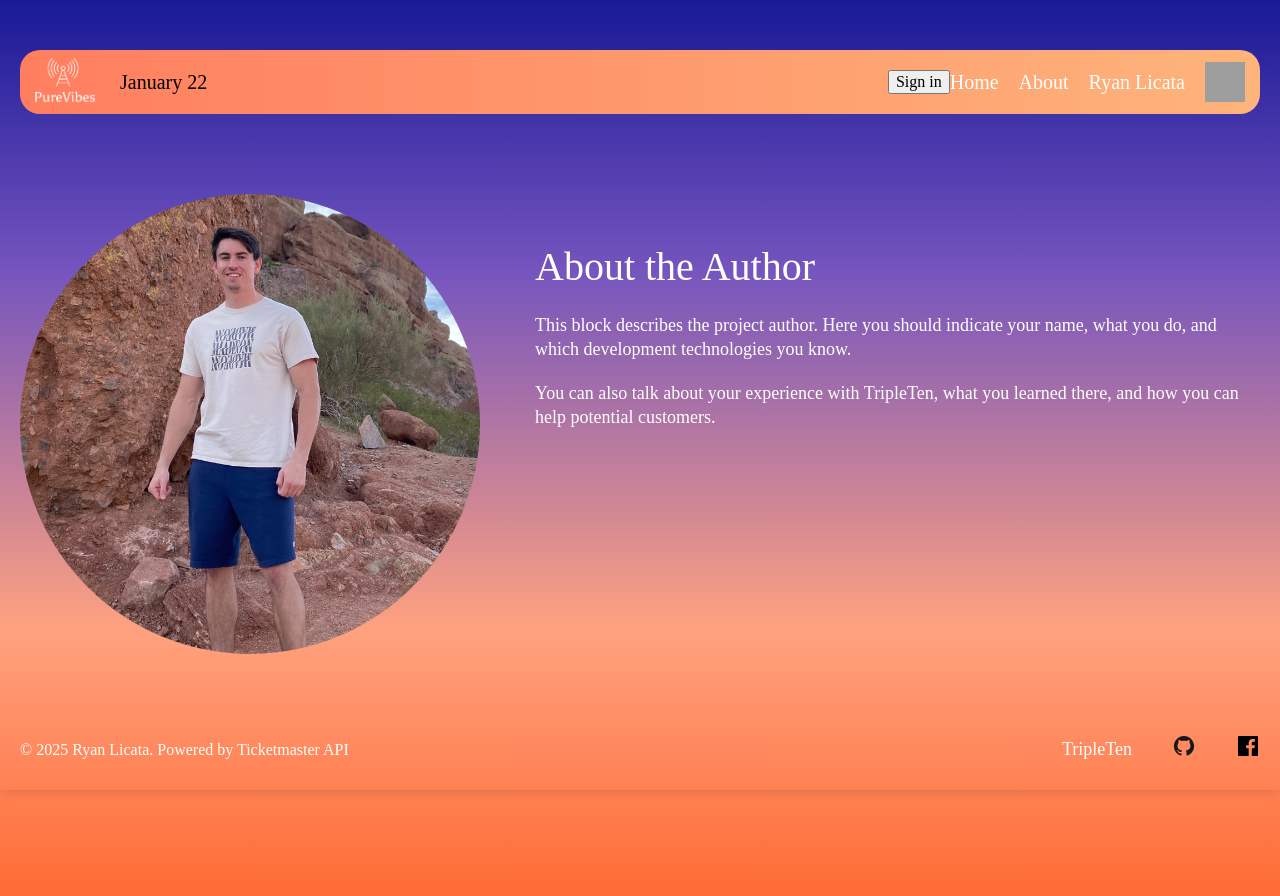
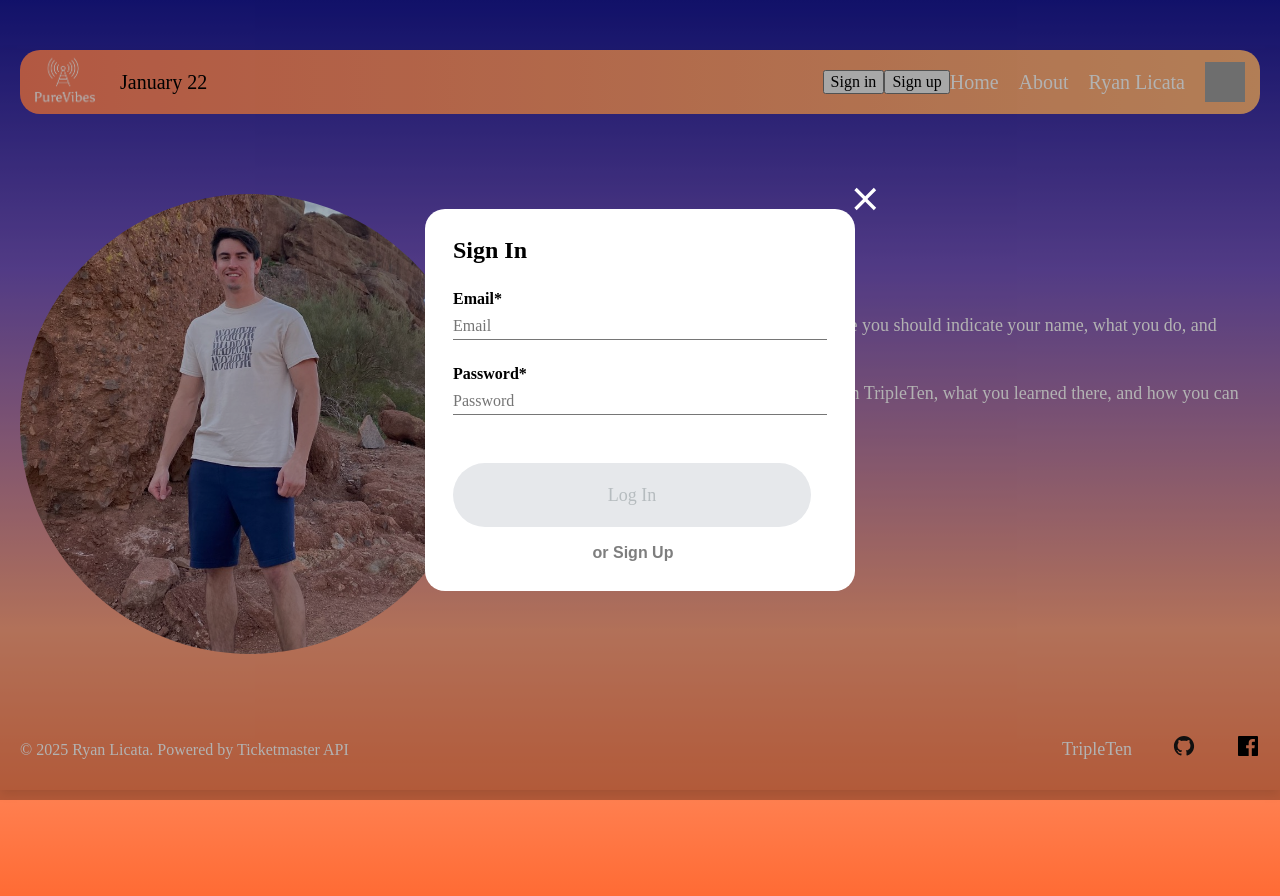
Before and after one commit to rlicata34/se_project_purevibes_frontend, a React (Vite) app: page /about in a window 1280 px wide. Both pictures are taken after a click on the button "Sign in". Shown: the top 896 px of the page. Built offline with nearby package versions, Linux system fonts and the light colour scheme; grey boxes are pictures that could not be loaded.

Commit message:
Regtister Modal comp. Add or sign in/up button to login and register modals

```diff
--- a/src/blocks/LoginModal.css
+++ b/src/blocks/LoginModal.css
@@ -0,0 +1,15 @@
+.login-modal__button {
+  width: 226px;
+  cursor: pointer;
+  position: absolute;
+  bottom: 28px;
+  left: 95px;
+  padding: 0;
+  border: none;
+  background-color: #fff;
+  font-size: 16px;
+  font-weight: 700;
+  line-height: 1.25;
+  font-family: "Cabinet Grotesk", sans-serif;
+  opacity: 50%;
+}
--- a/src/blocks/ModalWithForm.css
+++ b/src/blocks/ModalWithForm.css
@@ -11,15 +11,44 @@
   flex-direction: column;
 }
 
-.modal__submit-button {
+.modal__submit-button-discover {
   max-width: 358px;
   height: 64px;
   border: none;
   border-radius: 100px;
   color: #b6bcbf;
   background-color: #e6e8eb;
-  margin: 24px 0 0;
+  margin: 24px 0 28px;
   padding: 0;
   cursor: pointer;
   font-size: 18px;
 }
+
+.modal__submit-button-login {
+  max-width: 358px;
+  height: 64px;
+  border: none;
+  border-radius: 100px;
+  color: #b6bcbf;
+  background-color: #e6e8eb;
+  margin: 24px 0 28px;
+  padding: 0;
+  cursor: pointer;
+  font-size: 18px;
+}
+
+.modal__submit-button-register {
+  max-width: 358px;
+  height: 64px;
+  border: none;
+  border-radius: 100px;
+  color: #b6bcbf;
+  background-color: #e6e8eb;
+  margin: 24px 0 28px;
+  padding: 0;
+  cursor: pointer;
+  font-size: 18px;
+}
+
+.modal__submit-button_active {
+}
--- a/src/blocks/RegisterModal.css
+++ b/src/blocks/RegisterModal.css
@@ -0,0 +1,15 @@
+.register-modal__button {
+  width: 226px;
+  cursor: pointer;
+  position: absolute;
+  bottom: 28px;
+  left: 95px;
+  padding: 0;
+  border: none;
+  background-color: #fff;
+  font-size: 16px;
+  font-weight: 700;
+  line-height: 1.25;
+  font-family: "Cabinet Grotesk", sans-serif;
+  opacity: 50%;
+}
--- a/src/components/App.jsx
+++ b/src/components/App.jsx
@@ -9,6 +9,7 @@ import Footer from "./Footer";
 import WithNavigation from "./WithNavigation";
 import SearchModal from "./SearchModal";
 import LoginModal from "./LoginModal";
+import RegisterModal from "./RegisterModal";
 
 import "../blocks/App.css";
 
@@ -28,6 +29,10 @@ function App() {
     setActiveModal("login-form");
   };
 
+  const handleRegisterClick = () => {
+    setActiveModal("register-form");
+  };
+
   return (
     <div className="page">
       <div className="page__content">
@@ -39,6 +44,7 @@ function App() {
                 <Header
                   handleDiscoverClick={handleDiscoverClick}
                   handleLoginClick={handleLoginClick}
+                  handleRegisterClick={handleRegisterClick}
                 />
                 <Main isLoading={isLoading} />
               </>
@@ -47,7 +53,10 @@ function App() {
           <Route
             path="/about"
             element={
-              <WithNavigation>
+              <WithNavigation
+                handleLoginClick={handleLoginClick}
+                handleRegisterClick={handleRegisterClick}
+              >
                 <About />
               </WithNavigation>
             }
@@ -66,6 +75,11 @@ function App() {
         activeModal={activeModal}
         isOpen={activeModal === "login-form"}
       />
+      <RegisterModal
+        onClose={onClose}
+        activeModal={activeModal}
+        isOpen={activeModal === "register-form"}
+      />
     </div>
   );
 }
--- a/src/components/Header.jsx
+++ b/src/components/Header.jsx
@@ -1,11 +1,18 @@
 import Navigation from "./Navigation";
 import "../blocks/Header.css";
 
-function Header({ handleDiscoverClick, handleLoginClick }) {
+function Header({
+  handleDiscoverClick,
+  handleLoginClick,
+  handleRegisterClick,
+}) {
   return (
     <header className="header">
       <div className="header__content">
-        <Navigation handleLoginClick={handleLoginClick} />
+        <Navigation
+          handleLoginClick={handleLoginClick}
+          handleRegisterClick={handleRegisterClick}
+        />
         <h1 className="header__title">Welcome to PureVibes</h1>
         <p className="header__text">
           Lifetime memories are just a few clicks away
--- a/src/components/LoginModal.jsx
+++ b/src/components/LoginModal.jsx
@@ -1,9 +1,12 @@
+import { useState } from "react";
+
 import { useForm } from "../hooks/useForm";
 import ModalWithForm from "./ModalWithForm";
 
 import "../blocks/LoginModal.css";
 
 function LoginModal({ onClose, isOpen, activeModal }) {
+  const [isButtonActive, setIsButtonActive] = useState(false);
   const { values, handleChange, setValues } = useForm({
     email: "",
     password: "",
@@ -13,14 +16,15 @@ function LoginModal({ onClose, isOpen, activeModal }) {
   return (
     <ModalWithForm
       name="login-modal"
-      title="Sign in"
+      title="Sign In"
       isOpen={isOpen}
       activeModal={activeModal}
       onClose={onClose}
       onSubmit={handleSubmit}
-      // buttonClass={`modal__submit-button-discover ${
-      //   isButtonActive ? "modal__submit-button_active" : ""
-      // }`}
+      buttonClass={`modal__submit-button-login ${
+        isButtonActive ? "modal__submit-button_active" : ""
+      }`}
+      buttonText="Log In"
     >
       <label className="modal__label">
         Email*{" "}
@@ -44,6 +48,7 @@ function LoginModal({ onClose, isOpen, activeModal }) {
           onChange={handleChange}
         />
       </label>
+      <button className="login-modal__button">or Sign Up</button>
     </ModalWithForm>
   );
 }
--- a/src/components/ModalWithForm.jsx
+++ b/src/components/ModalWithForm.jsx
@@ -10,6 +10,8 @@ function ModalWithForm({
   children,
   activeModal,
   isOpen,
+  buttonClass,
+  buttonText,
 }) {
   return (
     activeModal && (
@@ -22,8 +24,8 @@ function ModalWithForm({
         <h2 className="modal__title">{title}</h2>
         <form className="modal__form" onSubmit={onSubmit}>
           {children}
-          <button type="submit" className="modal__submit-button">
-            Search
+          <button type="submit" className={buttonClass}>
+            {buttonText}
           </button>
         </form>
       </Modal>
--- a/src/components/Navigation.jsx
+++ b/src/components/Navigation.jsx
@@ -5,7 +5,7 @@ import "../blocks/Navigation.css";
 import logo from "../assets/purevibes-logo-white.png";
 import avatar from "../assets/avatar.jpg";
 
-function Navigation({ handleLoginClick }) {
+function Navigation({ handleLoginClick, handleRegisterClick }) {
   const currentDate = new Date().toLocaleString("default", {
     month: "long",
     day: "numeric",
@@ -24,6 +24,13 @@ function Navigation({ handleLoginClick }) {
       >
         Sign in
       </button>
+      <button
+        className="nav__register-button"
+        type="button"
+        onClick={handleRegisterClick}
+      >
+        Sign up
+      </button>
       <Link to="/" className="nav__link">
         Home
       </Link>
--- a/src/components/RegisterModal.jsx
+++ b/src/components/RegisterModal.jsx
@@ -1,7 +1,80 @@
+import { useState } from "react";
+
+import { useForm } from "../hooks/useForm";
+import ModalWithForm from "./ModalWithForm";
+
 import "../blocks/RegisterModal.css";
 
-function RegisterModal() {
-  return <div className="header">RegisterModal</div>;
+function RegisterModal({ onClose, isOpen, activeModal }) {
+  const [isButtonActive, setIsButtonActive] = useState(false);
+  const { values, handleChange, setValues } = useForm({
+    email: "",
+    password: "",
+    username: "",
+    avatar: "",
+  });
+
+  const handleSubmit = () => {};
+  return (
+    <ModalWithForm
+      name="register-modal"
+      title="Sign up"
+      isOpen={isOpen}
+      activeModal={activeModal}
+      onClose={onClose}
+      onSubmit={handleSubmit}
+      buttonClass={`modal__submit-button-register ${
+        isButtonActive ? "modal__submit-button_active" : ""
+      }`}
+      buttonText="Sign Up"
+    >
+      <label className="modal__label">
+        Email*{" "}
+        <input
+          type="email"
+          className="modal__input"
+          name="email"
+          value={values.email}
+          placeholder="Email"
+          onChange={handleChange}
+        />
+      </label>
+      <label className="modal__label">
+        Password*{" "}
+        <input
+          type="password"
+          className="modal__input"
+          name="password"
+          value={values.city}
+          placeholder="Password"
+          onChange={handleChange}
+        />
+      </label>
+      <label className="modal__label">
+        Username*{" "}
+        <input
+          type="text"
+          className="modal__input"
+          name="username"
+          value={values.username}
+          placeholder="Username"
+          onChange={handleChange}
+        />
+      </label>
+      <label className="modal__label">
+        Avatar URL*{" "}
+        <input
+          type="url"
+          className="modal__input"
+          name="avatar"
+          value={values.avatar}
+          placeholder="Avatar URL"
+          onChange={handleChange}
+        />
+      </label>
+      <button className="register-modal__button">or Sign In</button>
+    </ModalWithForm>
+  );
 }
 
 export default RegisterModal;
--- a/src/components/SearchModal.jsx
+++ b/src/components/SearchModal.jsx
@@ -1,9 +1,13 @@
+import { useState } from "react";
+
 import ModalWithForm from "./ModalWithForm";
 import { useForm } from "../hooks/useForm";
 
 import "../blocks/SearchModal.css";
 
 function SearchModal({ onClose, isOpen, activeModal }) {
+  const [isButtonActive, setIsButtonActive] = useState(false);
+
   const { values, handleChange, setValues } = useForm({
     artist: "",
     city: "",
@@ -20,9 +24,10 @@ function SearchModal({ onClose, isOpen, activeModal }) {
       activeModal={activeModal}
       onClose={onClose}
       onSubmit={handleSubmit}
-      // buttonClass={`modal__submit-button-discover ${
-      //   isButtonActive ? "modal__submit-button_active" : ""
-      // }`}
+      buttonClass={`modal__submit-button-discover ${
+        isButtonActive ? "modal__submit-button_active" : ""
+      }`}
+      buttonText="Search"
     >
       <label className="modal__label">
         Artist
--- a/src/components/WithNavigation.jsx
+++ b/src/components/WithNavigation.jsx
@@ -1,9 +1,12 @@
 import Navigation from "./Navigation";
 
-function WithNavigation({ children }) {
+function WithNavigation({ children, handleLoginClick, handleRegisterClick }) {
   return (
     <>
-      <Navigation />
+      <Navigation
+        handleLoginClick={handleLoginClick}
+        handleRegisterClick={handleRegisterClick}
+      />
       {children}
     </>
   );
```
